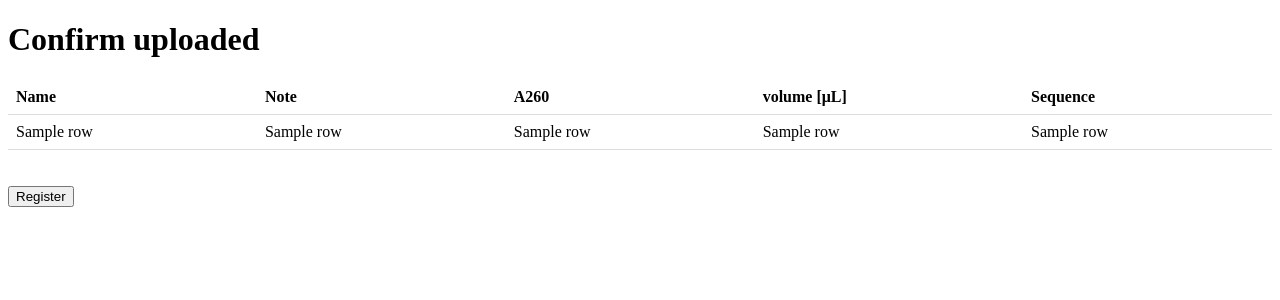
After one commit to ya-jupiter/Inventory, a Flask app: template RNAinventory/templates/upload.html in a window 1280 px wide. The commit adds this page. Shown: the top 300 px of the page. Run offline with Flask 3, Linux system fonts and the light colour scheme; the template is opened without the code that fills it: most values are stand-ins (such as "Sample title", 1, 10 or a date in 2020).

Commit message:
from comp

```diff
--- /dev/null
+++ b/RNAinventory/main.py
@@ -0,0 +1,148 @@
+import csv
+import io
+from flask import render_template, request, redirect, send_file, url_for
+import pandas as pd
+import sqlite3
+
+from RNAinventory import app, utils
+
+
+DATABASE = './RNAinventory/database.db'
+
+# top画面の設定
+@app.route('/') # web appのtopにきたらindex関数を呼び出すという設定
+def index():
+    con = sqlite3.connect(DATABASE) # conncection instance
+    db_seqs = con.execute('SELECT * FROM seqs').fetchall() # make list from SQL
+    con.close()
+    # at this point, db data is in tuples in list
+    # need to convert to dicts in list
+
+    seqs = []
+    # convert tuple to dict
+    for row in db_seqs:
+        seqs.append({
+            'name': row[0],
+            'sequence': row[1],
+            'note': row[2],
+            'length': row[3],
+            'excoef': row[4],
+            'a260': row[5],
+            'conc': row[6],
+            'volume': row[7],
+            'mol': row[8]
+            })
+
+    # up index.html
+    return render_template(
+        'index.html',           # index.htmlを起動するように設定
+        seqs=seqs               # 引数に辞書を指定する
+        )
+
+# resigter page
+@app.route('/form') # url
+def form():
+    return render_template(
+        'form.html'
+    )
+
+# register function
+@app.route('/register', methods=['POST'])
+def register():
+    # get data from form with flask.request method
+    name = request.form['name']
+    sequence = request.form['sequence'].upper()
+    sequence = sequence.replace(' ', '')
+    note = request.form['note']
+
+    try:
+        a260 = float(request.form['a260'])
+        volume = float(request.form['volume'])
+    except ValueError:
+        return 'A260 or volume value are not numeric', 400
+
+    register_info = utils.RegistrationInfo(name, sequence, note, a260, volume)
+    if register_info[0] == False:
+        return register_info[1], 400
+
+    id = (register_info[0], register_info[2])
+
+    # register to SQL by INSERT command of SQL
+    con = sqlite3.connect(DATABASE)
+
+    # check data duplication
+    ids = con.execute('SELECT name, note FROM seqs').fetchall()
+    print(id)
+    print(ids)
+
+    if id in ids:
+        return f'Trying to register Name and Note, those are already registered in Inventory', 400
+
+    # ?,?,? will be the following list
+    con.execute('INSERT INTO seqs VALUES(?, ?, ?, ?, ?, ?, ?, ?, ?)',
+                register_info)
+    con.commit()
+    con.close()
+    return redirect(url_for('index'))
+
+# batch input page page
+@app.route('/batch') # url
+def batch():
+    return render_template('batch.html')
+
+# download for batch tempplate
+@app.route('/download')
+def download_template():
+    return send_file('templates/template.csv', as_attachment=True)
+
+# upload batch template
+@app.route('/upload', methods=['POST'])
+def upload_file():
+    file = request.files['file']
+
+    # error
+    if not file:
+        return 'No file is selected', 400
+
+    if file.filename.endswith('.csv'):
+        file_path = '/work/RNAinventory/uploaded/temp.csv'
+        df = pd.read_csv(file)
+        data = []
+        for r in df.itertuples():
+            data.append(r)
+
+        df.to_csv(file_path, index=False)
+
+    # error if file is not csv
+    else:
+        return 'Only CSV format is allowed', 400
+    return render_template('upload.html', data=data)
+
+# batch_register
+@app.route('/batch_register', methods=['POST'])
+def batch_register():
+    file_path = '/work/RNAinventory/uploaded/temp.csv'
+    df = pd.read_csv(file_path)
+
+    # each row will be registered to SQL by for loop
+    con = sqlite3.connect(DATABASE)
+
+    for i, r in df.iterrows():
+        name = r['Name']
+        sequence = r['Sequence']
+        note = r['Note']
+        a260 = r['A260']
+        volume = r['volume(uL)']
+
+        register_info = utils.RegistrationInfo(name, sequence, note, a260, volume)
+        if register_info[0] == False:
+            return register_info[1], 400
+
+        # ?,?,? will be the following list
+        con.execute('INSERT INTO seqs VALUES(?, ?, ?, ?, ?, ?, ?, ?, ?)',
+                    register_info)
+        con.commit()
+
+    con.close()
+
+    return redirect(url_for('index'))
--- a/static/style.css
+++ b/RNAinventory/static/style.css
@@ -4,3 +4,8 @@ h1 {
     padding: 0.2em, 0.5em;
     color: #454545;
 }
+
+
+th {
+    white-space: nowrap;
+ }
--- a/templates/form.html
+++ b/RNAinventory/templates/form.html
@@ -13,11 +13,15 @@
                     <th>Name</th>
                     <th>Sequence</th>
                     <th>Note</th>
+                    <th>A260</th>
+                    <th>volume [&mu;L]</th>
                 </tr>
                 <tr>
                     <td><input type="text" name="name"></td>
                     <td><input type="text" name="sequence"></td>
                     <td><input type="text" name="note"></td>
+                    <td><input type="A260" name="a260"></td>
+                    <td><input type="volume [uL]" name="volume"></td>
                 </tr>
             </table>
             <br>
--- /dev/null
+++ b/RNAinventory/templates/template.csv
@@ -0,0 +1,2 @@
+Name,Sequence,Note,A260,volume(uL)
+example,AUGCAUGC,C89999001,100,600
--- /dev/null
+++ b/RNAinventory/templates/upload.html
@@ -0,0 +1,46 @@
+<!DOCTYPE html>
+<html>
+<head>
+    <title>Confirmation of uploaded file</title>
+    <style>
+        table {
+            border-collapse: collapse;
+            width: 100%;
+        }
+        th, td {
+            padding: 8px;
+            text-align: left;
+            border-bottom: 1px solid #ddd;
+        }
+    </style>
+</head>
+<body>
+    <h1>Confirm uploaded</h1>
+    <table>
+        <thead>
+            <tr>
+                <th>Name</th>
+                <th>Note</th>
+                <th>A260</th>
+                <th>volume [&mu;L]</th>
+                <th>Sequence</th>
+            </tr>
+        </thead>
+        <tbody>
+            {% for row in data %}
+                <tr>
+                    <td>{{ row[1] }}</td>
+                    <td>{{ row[3] }}</td>
+                    <td>{{ row[4] }}</td>
+                    <td>{{ row[5] }}</td>
+                    <td>{{ row[2] }}</td>
+                </tr>
+            {% endfor %}
+        </tbody>
+    </table>
+    <br><br>
+    <form method="post" action="{{ url_for('batch_register') }}">
+        <input type="submit" value="Register">
+    </form>
+</body>
+</html>
--- /dev/null
+++ b/RNAinventory/uploaded/temp.csv
@@ -0,0 +1,2 @@
+Name,Sequence,Note,A260,volume(uL)
+example,AUGCAUGC,C89999001,100,600
```
Also changed, not shown: RNAinventory/db.py (added, +18 -0 lines), RNAinventory/templates/batch.html (added, +19 -0 lines), RNAinventory/templates/index.html (renamed from templates/index.html, +16 -7 lines), RNAinventory/utils.py (added, +52 -0 lines), db.py (deleted, +0 -8 lines), main.py (deleted, +0 -93 lines), RNAinventory/__init__.py (renamed from __init__.py), RNAinventory/database.db (added), 4 other files.
